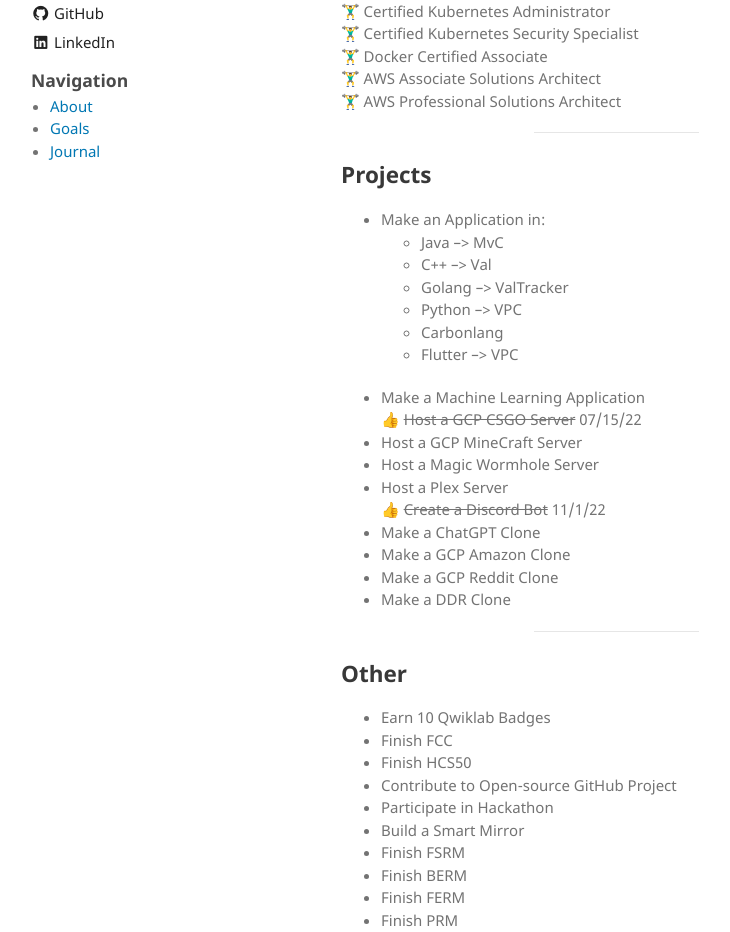
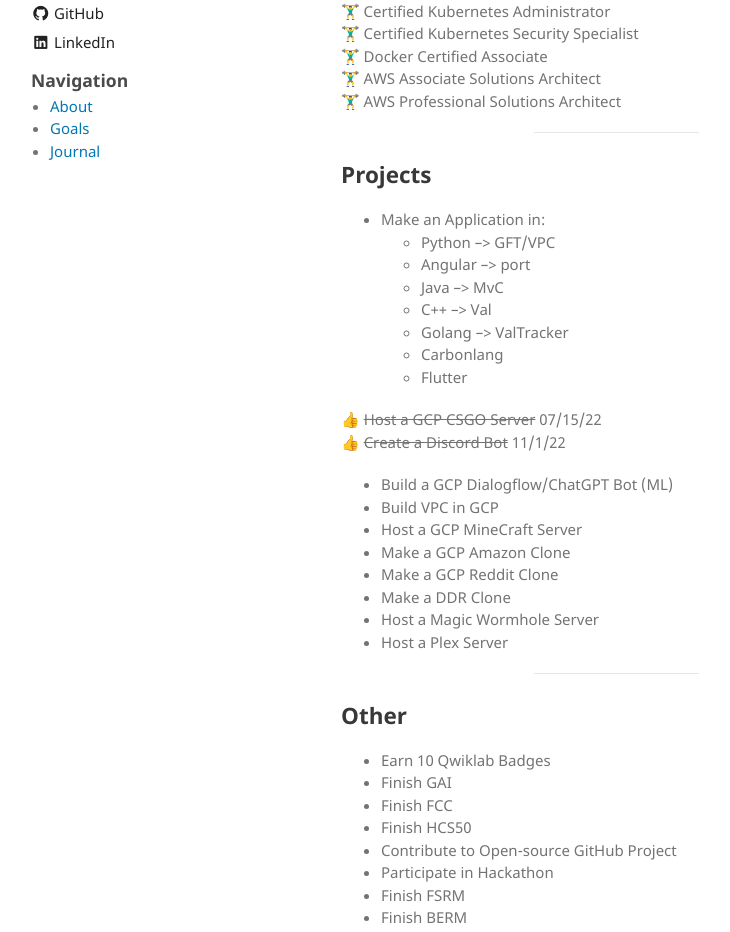
Before and after one commit to Lejondary/Lejondary.github.io, a Jekyll site: the page built from goals.md, in a window 1280 px wide and 1400 px high. Shown: the part 383-1315 px from the top of the window, without its empty margins (179-909 px from the left). Built offline with Jekyll 4.4.1, drawn with Linux system fonts in a browser that asks for light colours; emoji names are drawn with the system emoji font; the repository's description, which GitHub fills in, is left out.

Commit message:
updated readme and goals

```diff
--- a/goals.md
+++ b/goals.md
@@ -28,34 +28,35 @@ title: Lejondary | Goals
 ## Projects
 
 - Make an Application in:
+  - Python --> GFT/VPC
+  - Angular --> port
   - Java --> MvC
   - C++ --> Val
   - Golang --> ValTracker
-  - Python --> VPC
   - Carbonlang
-  - Flutter --> VPC
+  - Flutter
 
-- Make a Machine Learning Application
 :+1: ~~Host a GCP CSGO Server~~ 07/15/22
+:+1: ~~Create a Discord Bot~~ 11/1/22
+- Build a GCP Dialogflow/ChatGPT Bot (ML)
+- Build VPC in GCP
 - Host a GCP MineCraft Server
-- Host a Magic Wormhole Server
-- Host a Plex Server
-:+1: ~~Create a Discord Bot~~ 11/1/22
-- Make a ChatGPT Clone
 - Make a GCP Amazon Clone
 - Make a GCP Reddit Clone
 - Make a DDR Clone
+- Host a Magic Wormhole Server
+- Host a Plex Server
 
 ---
 
 ## Other
 
 - Earn 10 Qwiklab Badges
+- Finish GAI
 - Finish FCC
 - Finish HCS50
 - Contribute to Open-source GitHub Project
 - Participate in Hackathon
-- Build a Smart Mirror
 - Finish FSRM
 - Finish BERM
 - Finish FERM
```
Also changed, not shown: README.md.
